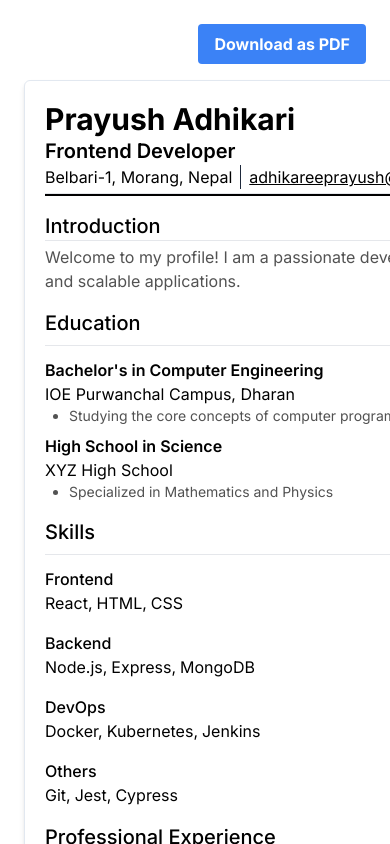
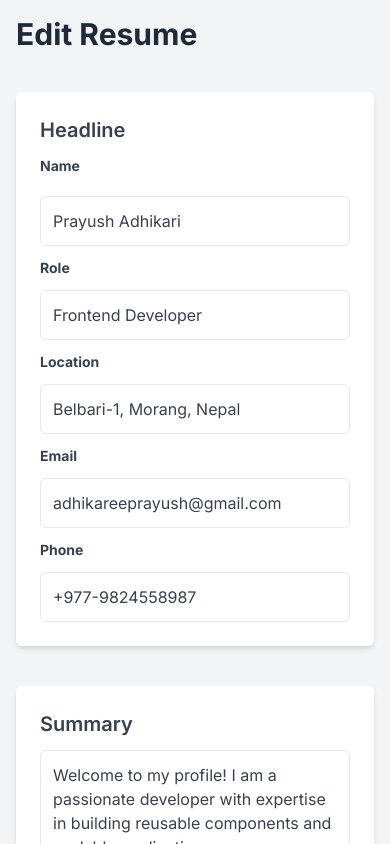
Before and after one commit to adhikareeprayush/Resume-Maker, a React (Vite) app: page / in a window 390 px wide. Both pictures are taken after a click on the button "Get Started". Shown: the top 844 px of the page. Built offline with nearby package versions, Linux system fonts and the light colour scheme.

Commit message:
make ui responsive for all screen sizes

```diff
--- a/src/components/BuildResume/BuildResume.tsx
+++ b/src/components/BuildResume/BuildResume.tsx
@@ -300,12 +300,13 @@ const BuildResume = () => {
     };
 
 
+
     return (
-        <div className="flex min-h-screen w-full  overflow-hidden">
+        <div className="flex flex-col lg:flex-row min-h-screen w-full overflow-hidden">
             {/* Left Form Section */}
-            <div className="flex flex-col xl:w-1/3 w-full bg-gray-100 min-h-screen p-8 text-gray-800 overflow-y-auto">
-                <form className="flex flex-col gap-6">
-                     <h2 className="text-3xl font-bold font-sans mb-4">Edit Resume</h2>
+            <div className="lg:w-1/3 w-full bg-gray-100 min-h-screen p-4 md:p-8 text-gray-800 overflow-y-auto">
+            <form className="flex flex-col gap-6 max-w-2xl mx-auto">
+            <h2 className="text-3xl font-bold font-sans mb-4">Edit Resume</h2>
                     {/* Headline Section */}
                     <div className="mb-4 bg-white p-6 rounded-md shadow-md">
                         <h3 className="text-xl font-semibold font-sans mb-3 text-gray-700">Headline</h3>
@@ -657,8 +658,8 @@ const BuildResume = () => {
             </div>
 
             {/* Right Preview Section */}
-           <div className="xl:w-2/3 w-full bg-white  p-6 fixed top-0 right-0 h-screen  overflow-y-auto">
-                 <div className="flex justify-end mb-4">
+            <div className="lg:w-2/3 w-full bg-white p-4 md:p-6 lg:fixed lg:top-0 lg:right-0 lg:h-screen overflow-y-auto">
+                <div className="flex justify-end mb-4">
                     <button
                         className="bg-blue-500 hover:bg-blue-700 text-white font-bold py-2 px-4 rounded"
                         onClick={downloadResume}
@@ -666,7 +667,7 @@ const BuildResume = () => {
                         Download as PDF
                     </button>
                 </div>
-                <div id="resume-preview" className="w-[90%] bg-white border-[0.3px] border-slate-200 shadow-md rounded-md p-6 flex flex-col gap-4 a4-size">
+                <div id="resume-preview" className="w-full max-w-[210mm] mx-auto bg-white border-[0.3px] border-slate-200 shadow-md rounded-md p-4 md:p-6 flex flex-col gap-4 a4-size">
                     {/* Preview Components */}
                     <div ref={headlineRef}>
                        <Headline
--- a/src/components/Reuseable/EducationCard.tsx
+++ b/src/components/Reuseable/EducationCard.tsx
@@ -14,7 +14,7 @@ const EducationCard: React.FC<EducationCardProps> = ({
   details,
 }) => {
   return (
-    <div className="w-full flex justify-between">
+    <div className="w-full flex flex-col md:flex-row md:justify-between gap-2">
       <div className="flex flex-col">
         <span className="font-semibold text-base">{degree}</span>
         <span className="text-md font-normal">{institution}</span>
--- a/src/components/Reuseable/ExperienceCard.tsx
+++ b/src/components/Reuseable/ExperienceCard.tsx
@@ -14,7 +14,7 @@ const ExperienceCard: React.FC<ExperienceCardProps> = ({
   details,
 }) => {
   return (
-    <div className="w-full flex justify-between">
+    <div className="w-full flex flex-col md:flex-row md:justify-between gap-2">
       <div className="flex flex-col">
         <span className="font-semibold text-base">
           {position}, {company}
--- a/src/components/Reuseable/Headline.tsx
+++ b/src/components/Reuseable/Headline.tsx
@@ -17,13 +17,13 @@ const Headline: React.FC<HeadlineProps> = ({
 }) => {
   return (
     <div className="flex flex-col">
-      <h4 className="text-3xl font-bold font-sans">{name}</h4>
-      <p className="font-sans text-xl text-black font-semibold">{role}</p>
-      <div className="flex items-center gap-2">
-        <a className="pr-2 border-r-[1px] border-slate-800">{location}</a>
+      <h4 className="text-2xl md:text-3xl font-bold font-sans">{name}</h4>
+      <p className="font-sans text-lg md:text-xl text-black font-semibold">{role}</p>
+      <div className="flex flex-col sm:flex-row items-start sm:items-center gap-2 text-sm md:text-base">
+        <span className="sm:pr-2 sm:border-r-[1px] sm:border-slate-800">{location}</span>
         <a
           href={`mailto:${email}`}
-          className="underline pr-2 border-r-[1px] border-slate-800"
+          className="underline sm:pr-2 sm:border-r-[1px] sm:border-slate-800"
         >
           {email}
         </a>
--- a/src/components/Reuseable/ProjectCard.tsx
+++ b/src/components/Reuseable/ProjectCard.tsx
@@ -14,7 +14,7 @@ const ProjectCard: React.FC<ProjectCardProps> = ({
   details,
 }) => {
   return (
-    <div className="w-full flex justify-between">
+    <div className="w-full flex flex-col md:flex-row md:justify-between gap-2">
       <div className="flex flex-col">
         <span className="font-semibold text-base">
           {name}, {company}
--- a/src/components/Reuseable/Skills.tsx
+++ b/src/components/Reuseable/Skills.tsx
@@ -11,7 +11,6 @@ interface Skill {
 interface SkillsProps {
   skills: Skill[];
 }
-
 const Skills: React.FC<SkillsProps> = ({ skills }) => {
   return (
     <div className="flex flex-col gap-2">
--- a/src/index.css
+++ b/src/index.css
@@ -16,8 +16,8 @@
   .font-mono{
     font-family: 'Fira Code', monospace;
   }
+}
 
-}
 html{
   scroll-behavior: smooth;
 }
@@ -40,7 +40,18 @@ html{
 }
 
 .a4-size {
-  width: 210mm;
+  width: 100%;
+  max-width: 210mm;
   min-height: 297mm;
   padding: 20px;
+  margin: 0 auto;
 }
+
+@media print {
+  .a4-size {
+    width: 210mm;
+    height: 297mm;
+    margin: 0;
+    padding: 20mm;
+  }
+}
```
